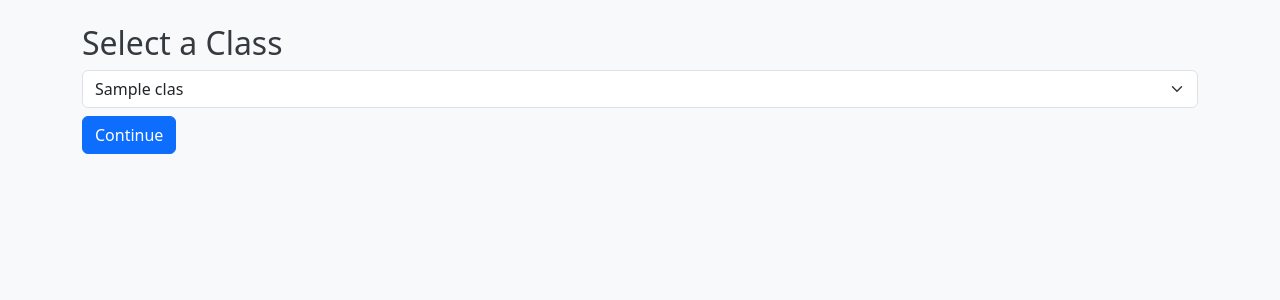
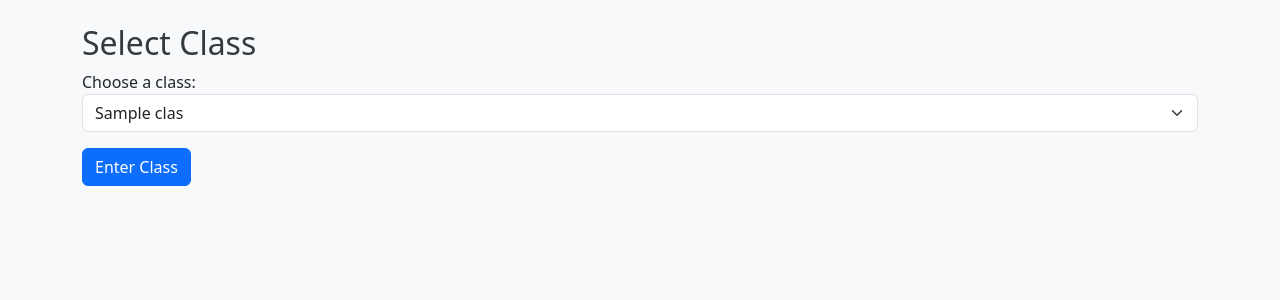
Before and after one commit to bmilanx0/peer-review-app, a Flask app: template templates/select_class.html in a window 1280 px wide. Shown: the part 56-356 px from the top of the page. Run offline with Flask 3, Linux system fonts and the light colour scheme; the template is opened without the code that fills it: values that come from a table or form of the project are taken from there, others are empty; tables that the repository leaves empty hold one stand-in row (values such as "Sample post").

Commit message:
Add multi-class support, student class selection, team separation by class, and class-based user visibility

```diff
--- a/app.py
+++ b/app.py
@@ -77,33 +77,26 @@ def register():
 def join_class():
     user = User.query.get(session.get('user_id'))
     if not user or user.role != 'student':
-        flash("Unauthorized access.", "danger")
         return redirect('/login')
 
-    available_classes = Class.query.all()
+    current_classes = [Team.query.get(m.team_id).class_id for m in TeamMembership.query.filter_by(user_id=user.id).all()]
+    available_classes = Class.query.filter(~Class.id.in_(current_classes)).all()
 
     if request.method == 'POST':
         class_id = int(request.form['class_id'])
 
-        existing = JoinRequest.query.filter_by(student_id=user.id, class_id=class_id).first()
-        already_member = db.session.query(TeamMembership).join(Team).filter(
-            Team.class_id == class_id,
-            TeamMembership.user_id == user.id
-        ).first()
-
-        if already_member:
-            flash("You're already in this class.", "info")
-        elif existing and existing.status == "pending":
-            flash("You've already requested to join this class.", "info")
+        # Prevent duplicates
+        if JoinRequest.query.filter_by(student_id=user.id, class_id=class_id).first():
+            flash("You already requested to join this class.", "warning")
         else:
-            new_request = JoinRequest(student_id=user.id, class_id=class_id, status="pending")
+            new_request = JoinRequest(student_id=user.id, class_id=class_id, status='pending')
             db.session.add(new_request)
             db.session.commit()
-            flash("Join request submitted! Please wait for professor approval.", "success")
-
+            flash("Join request submitted successfully.", "success")
         return redirect('/dashboard')
 
-    return render_template("join_class.html", classes=available_classes)
+    return render_template('join_class.html', classes=available_classes)
+
 
 @app.route('/approve_join/<int:request_id>', methods=['POST'])
 def approve_join(request_id):
@@ -136,24 +129,42 @@ def reject_join(request_id):
 @app.route('/login', methods=['GET', 'POST'])
 def login():
     if request.method == 'POST':
-        try:
-            email = request.form['email'].strip().lower()
-            password = request.form['password']
-        except KeyError:
-            flash("Invalid form submission. Try again.", "danger")
-            return render_template('login.html')
+        email = request.form.get('email', '').strip().lower()
+        password = request.form.get('password', '')
 
         user = User.query.filter_by(email=email).first()
         if user and user.check_password(password):
             session['user_id'] = user.id
-            session.pop('class_id', None)  # clear previous class
-            flash(f"Welcome back, {user.first_name}!", "success")
-            return redirect('/dashboard')
+
+            if user.role == 'professor':
+                flash(f"Welcome, {user.first_name}!", "success")
+                return redirect('/dashboard')
+
+            elif user.role == 'student':
+                flash(f"Welcome, {user.first_name}!", "success")
+                return redirect('/select_class')
 
         flash("Invalid credentials. Please try again.", "danger")
         return render_template('login.html')
 
     return render_template('login.html')
+
+
+@app.route('/select_class', methods=['GET', 'POST'])
+def select_class():
+    user = User.query.get(session.get('user_id'))
+    if not user or user.role != 'student':
+        return redirect('/login')
+
+    memberships = TeamMembership.query.filter_by(user_id=user.id).all()
+    class_ids = list(set([Team.query.get(m.team_id).class_id for m in memberships]))
+    classes = Class.query.filter(Class.id.in_(class_ids)).all()
+
+    if request.method == 'POST':
+        session['class_id'] = int(request.form['class_id'])
+        return redirect('/dashboard')
+
+    return render_template('select_class.html', classes=classes)
 
 
 @app.route('/logout')
--- a/templates/select_class.html
+++ b/templates/select_class.html
@@ -1,12 +1,13 @@
 {% extends 'base.html' %}
 {% block content %}
-<h2>Select a Class</h2>
-<form method="POST" action="/choose_class">
+<h2>Select Class</h2>
+<form method="POST">
+  <label for="class_id">Choose a class:</label>
   <select name="class_id" class="form-select" required>
-    {% for cls in classes %}
-    <option value="{{ cls.id }}">{{ cls.name }}</option>
+    {% for c in classes %}
+    <option value="{{ c.id }}">{{ c.name }}</option>
     {% endfor %}
   </select>
-  <button type="submit" class="btn btn-primary mt-2">Continue</button>
+  <button type="submit" class="btn btn-primary mt-3">Enter Class</button>
 </form>
 {% endblock %}
```
Also changed, not shown: templates/join_class.html (+11 -15 lines).
